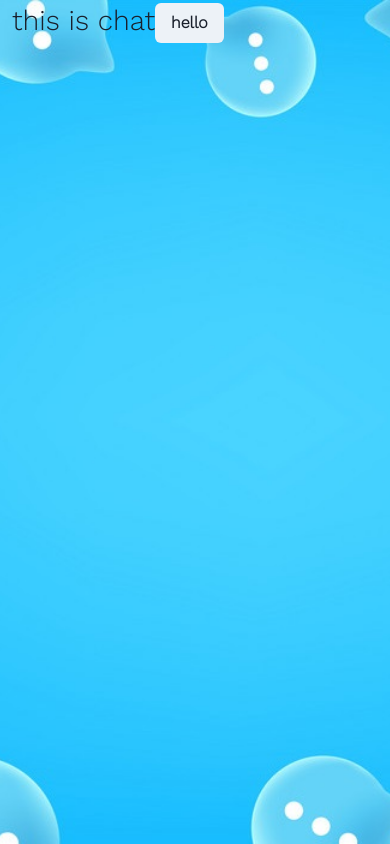
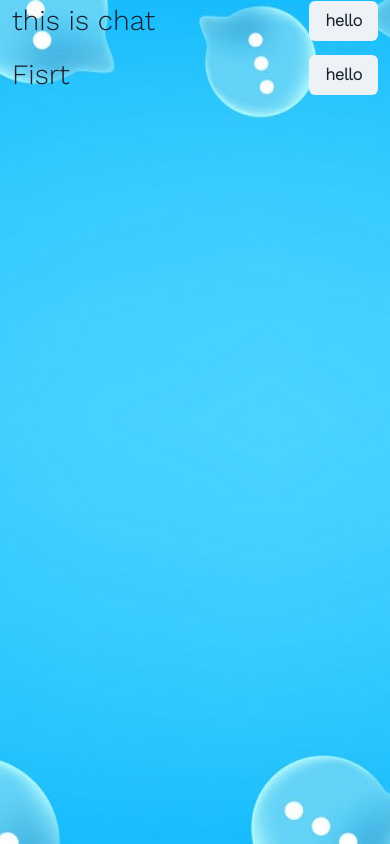
Before and after one commit to kanonChakma/Chatt-App1, a React (Create React App) app in the folder client/: page /test in a window 390 px wide. Built offline with nearby package versions, Linux system fonts and the light colour scheme; sample sign-in values are in the browser's storage.

Commit message:
feat: add responsive

```diff
--- a/client/src/App.css
+++ b/client/src/App.css
@@ -2,7 +2,7 @@
 
 .App {
   min-height: 100vh;
-  display: flex;
+  /* display: flex; */
   background-image: url("./background.png");
   background-position: center;
   background-size: cover;
--- a/client/src/component/MyChats.js
+++ b/client/src/component/MyChats.js
@@ -41,7 +41,7 @@ const MyChats = ({ fetchAgain }) => {
 
   return (
     <Box
-      d={{ base: selectedChat ? "none" : "flex", md: "flex" }}
+      display={{ base: selectedChat ? "none" : "flex", md: "flex" }}
       flexDir="column"
       alignItems="center"
       p={3}
@@ -55,7 +55,7 @@ const MyChats = ({ fetchAgain }) => {
         px={3}
         fontSize={{ base: "28px", md: "30px" }}
         fontFamily="Work sans"
-        d="flex"
+        display="flex"
         w="100%"
         justifyContent="space-between"
         alignItems="center"
--- a/client/src/component/ProfileModel.js
+++ b/client/src/component/ProfileModel.js
@@ -14,15 +14,15 @@ const ProfileModal = ({ user, children }) => {
       {children ? (
         <span onClick={onOpen}>{children}</span>
       ) : (
-        <IconButton d={{ base: "flex" }} icon={<ViewIcon />} onClick={onOpen} />
+        <IconButton display={{ base: "flex" }} icon={<ViewIcon />} onClick={onOpen} />
       )}
-      <Modal size="lg" onClose={onClose} isOpen={isOpen} isCentered>
+      <Modal size="sm" onClose={onClose} isOpen={isOpen} isCentered>
         <ModalOverlay />
-        <ModalContent h="410px">
+        <ModalContent h="310px">
           <ModalHeader
-            fontSize="40px"
+            fontSize="30px"
             fontFamily="Work sans"
-            d="flex"
+            display="flex"
             justifyContent="center"
             alignItems="center"
           >
@@ -30,14 +30,14 @@ const ProfileModal = ({ user, children }) => {
           </ModalHeader>
           <ModalCloseButton />
           <ModalBody
-            d="flex"
+          display="flex"
             flexDir="column"
             alignItems="center"
             justifyContent="space-between"
           >
             <Image
               borderRadius="full"
-              boxSize="150px"
+              boxSize="100px"
               src={pic}
               alt={username}
             />
--- a/client/src/component/SideDrawer.js
+++ b/client/src/component/SideDrawer.js
@@ -113,7 +113,7 @@ function SideDrawer() {
   return (
     <div>
       <Box
-        d="flex"
+        display="flex"
         justifyContent="space-between"
         alignItems="center"
         bg="white"
@@ -124,7 +124,7 @@ function SideDrawer() {
         <Tooltip label="Search Users to chat" hasArrow placement="bottom-end">
           <Button variant="ghost" onClick={onOpen}>
             <i className="fas fa-search"></i>
-            <Text d={{ base: "none", md: "flex" }} px={4}>
+            <Text display={{ base: "none", md: "flex" }} px={4}>
               Search User
             </Text>
           </Button>
--- a/client/src/component/Test.js
+++ b/client/src/component/Test.js
@@ -1,14 +1,16 @@
-import { Box, Button } from "@chakra-ui/react";
+import { Box, Button, Flex } from "@chakra-ui/react";
 
 const Test = () => {
  return (
+   <>
+
      <Box
      pb={3}
      px={3}
      fontSize={{ base: "28px", md: "30px" }}
      fontFamily="Work sans"
-     d="flex"
-     w="100%"
+     display="flex"
+     width="100%"
      justifyContent="space-between"
      alignItems="center"
      >
@@ -17,7 +19,27 @@ const Test = () => {
          hello
        </Button>
      </Box>
- )
+    <Flex
+    pb={3}
+    px={3}
+    fontSize={{ base: "28px", md: "30px" }}
+    fontFamily="Work sans"
+    d="flex"
+    w="100%"
+    justifyContent="space-between"
+    alignItems="center"
+    >
+
+    <p>Fisrt</p>
+    <Box display ={{ base:"none", md: "flex" }}>
+      <p>second</p>
+    </Box>
+    <Button>
+      hello
+    </Button>
+    </Flex>
+     </>
+     )
 }
 
 export default Test;
--- a/client/src/pages/Chat.jsx
+++ b/client/src/pages/Chat.jsx
@@ -11,7 +11,13 @@ const Chat = () => {
   return (
     <div style={{ width: "100%" }}>
       {user && <SideDrawer/>}
-      <Box d="flex" justifyContent="space-between" w="100%" h="91.5vh" p="10px">
+      <Box
+          display="flex"
+          justifyContent="space-between"
+          w="100%"
+          h="91.5vh"
+          backgroundColor="transparent"
+          p="10px">
          {user && <MyChats fetchAgain={fetchAgain}/>}
          {user && (
           <ChatBox fetchAgain={fetchAgain} setFetchAgain={setFetchAgain} />
--- a/client/src/pages/Home.jsx
+++ b/client/src/pages/Home.jsx
@@ -18,11 +18,11 @@ const Home = () =>{
  return(
     <Container maxW="xl" centerContent>
     <Box
-      d="flex"
+      display="flex"
       justifyContent="center"
       p={3}
       bg="white"
-      w="100%"
+      width="100%"
       m="40px 0 15px 0"
       borderRadius="lg"
       borderWidth="1px"
```
